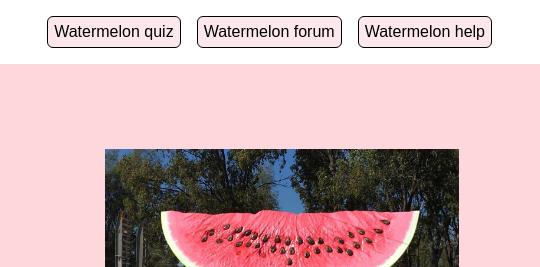
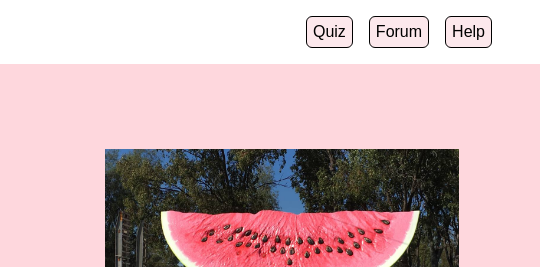
Before and after one commit to neordovah/flexbox-project, a plain HTML site: page index.html in a window 1280 px wide. Shown: the top 267 px of the page, 740-1280 px from the left. Drawn offline with Linux system fonts and the light colour scheme.

Commit message:
small change to shorter header link names

```diff
--- a/index.html
+++ b/index.html
@@ -12,13 +12,13 @@
     <div class="header">
         <div class="header1">
              <div class="logo">
-                <img src="img/logo.gif" alt="Logo of a watermelon"    height="30">
+                <img src="img/logo.gif" alt="Logo of a watermelon" height="30">
            </div>
            <div class="links">
                 <ul>
-                    <li><a href="https://kupidonia.com/quiz/quiz-watermelon" target="_blank">Watermelon quiz</a></li>
-                    <li><a href="https://www.gardening-forums.com/threads/watermelon-success.17224/" target="_blank">Watermelon forum</a></li>
-                    <li><a href="https://www.wikihow.com/Tell-when-a-Watermelon-Is-Ripe-and-Ready-for-Picking" target="_blank">Watermelon help</a></li>
+                    <li><a href="https://kupidonia.com/quiz/quiz-watermelon" target="_blank">Quiz</a></li>
+                    <li><a href="https://www.gardening-forums.com/threads/watermelon-success.17224/" target="_blank">Forum</a></li>
+                    <li><a href="https://www.wikihow.com/Tell-when-a-Watermelon-Is-Ripe-and-Ready-for-Picking" target="_blank">Help</a></li>
                 </ul>
            </div>
         </div>
```
